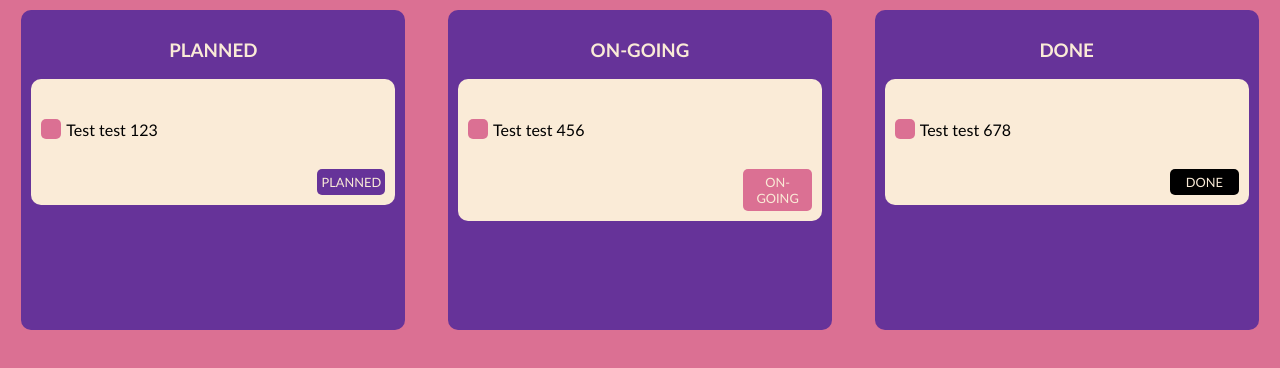
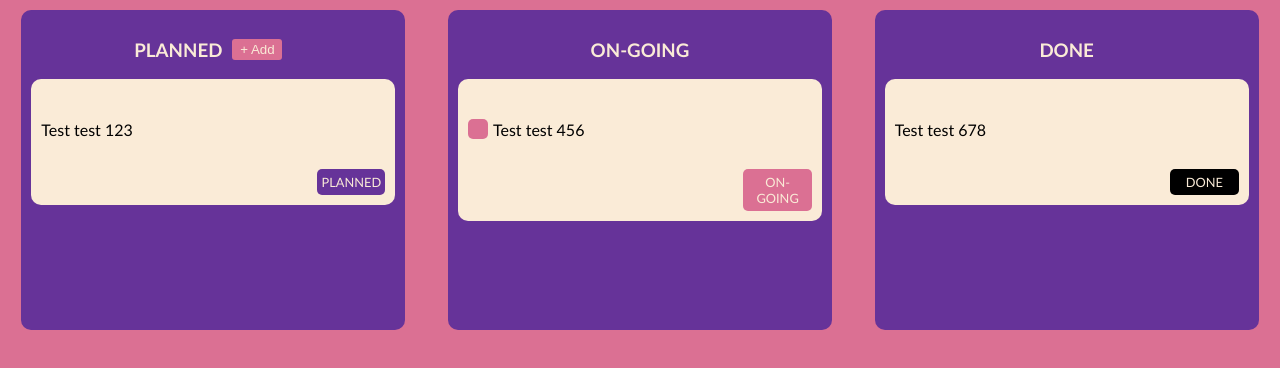
Before and after one commit to jrocca82/zustand-practice, a React (Create React App) app in the folder task-manager/: page / in a window 1280 px wide. Shown: the top 368 px of the page. Built offline with nearby package versions, Linux system fonts and the light colour scheme.

Commit message:
refactor: store logic

```diff
--- a/task-manager/src/components/Column.css
+++ b/task-manager/src/components/Column.css
@@ -11,6 +11,23 @@
   color: antiquewhite;
 }
 
+.header-wrapper {
+  display: flex;
+  flex-flow: row wrap;
+  justify-content: center;
+  align-items: center;
+}
+
+button {
+  margin: 10px;
+  background-color: palevioletred;
+  border-radius: 3px;
+  border: none;
+  padding: 3px;
+  width: 50px;
+  color: antiquewhite
+}
+
 .hidden {
   display: "none";
 }
--- a/task-manager/src/components/Column.tsx
+++ b/task-manager/src/components/Column.tsx
@@ -1,22 +1,25 @@
-import { STATUSES, Statuses } from "../constants/statuses";
+import { Statuses } from "../constants/statuses";
 import { useTaskStore } from "../store";
 import "./Column.css";
 import Task from "./Task";
 
 const Column = ({ state }: { state: Statuses }) => {
-  const tasks = useTaskStore((store) => store.tasks);
+  const tasks = useTaskStore((store) =>
+    store.tasks.filter((task) => task.state === state)
+  );
 
   return (
     <div className="column">
-      <h3>{state}</h3>
+      <div className="header-wrapper">
+        <h3>{state}</h3>
+        {state === Statuses.PLANNED ? (
+          <button>+ Add</button>
+        ) : (
+          <div className="hidden" />
+        )}
+      </div>
       {tasks.map((task) => (
-        <>
-          {state === task.state ? (
-            <Task status={task.state} title={task.title} />
-          ) : (
-            <div className="hidden" />
-          )}
-        </>
+        <Task key={task.title} status={task.state} title={task.title} />
       ))}
     </div>
   );
--- a/task-manager/src/components/Task.css
+++ b/task-manager/src/components/Task.css
@@ -49,3 +49,7 @@
 .DONE {
   background: black;
 }
+
+.hidden {
+  display: "none"
+}
--- a/task-manager/src/components/Task.tsx
+++ b/task-manager/src/components/Task.tsx
@@ -1,17 +1,24 @@
 import classNames from "classnames";
 import { Statuses } from "../constants/statuses";
+import { useTaskStore } from "../store";
 import "./Task.css";
 
-const Task = ({ title, status }: { title: string; status: Statuses }) => (
+const Task = ({ title, status }: { title: string; status: Statuses }) => {
+  const task = useTaskStore((store) =>
+    store.tasks.find((task) => task.state === status)
+  );
+
+  return (
     <div className="task-wrapper">
       <div className="task">
-      <div className="checkbox" />
-      <p>{title}</p>
+        <div className={status === Statuses.ONGOING ? "checkbox" : "hidden"} />
+        <p>{task?.title}</p>
       </div>
       <div className="bottom-wrapper">
-      <div className={classNames("status", status)}>{status}</div>
+        <div className={classNames("status", status)}>{task?.state}</div>
       </div>
     </div>
   );
+};
 
 export default Task;
```
Lines whose indentation alone changed are shown as unchanged.
